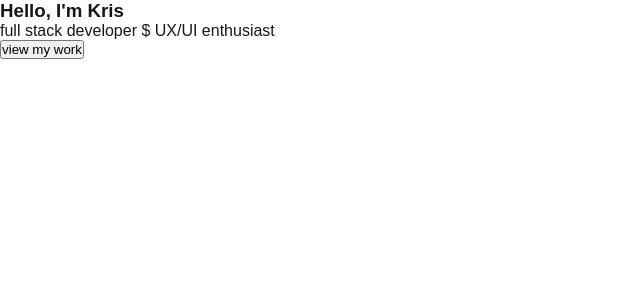
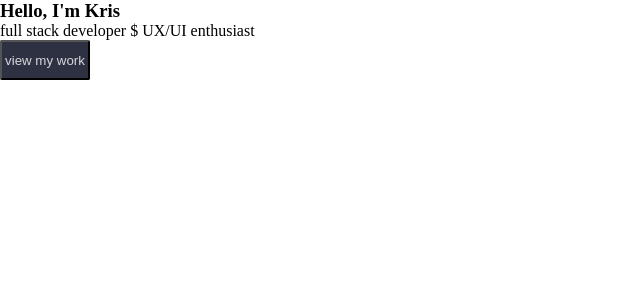
Before and after one commit to Kris-Ekiteles/Next_portfolio, a Next.js app: page / in a window 1280 px wide. Shown: the top 300 px of the page, without its empty margins (0-640 px from the left). Built offline with nearby package versions, Linux system fonts and the light colour scheme.

Commit message:
button styling

```diff
--- a/src/app/globals.css
+++ b/src/app/globals.css
@@ -1,14 +1,4 @@
-:root {
-  --background: #ffffff;
-  --foreground: #171717;
-}
 
-@media (prefers-color-scheme: dark) {
-  :root {
-    --background: #0a0a0a;
-    --foreground: #ededed;
-  }
-}
 
 html,
 body {
@@ -16,13 +6,7 @@ body {
   overflow-x: hidden;
 }
 
-body {
-  color: var(--foreground);
-  background: var(--background);
-  font-family: Arial, Helvetica, sans-serif;
-  -webkit-font-smoothing: antialiased;
-  -moz-osx-font-smoothing: grayscale;
-}
+
 
 * {
   box-sizing: border-box;
@@ -30,10 +14,17 @@ body {
   margin: 0;
 }
 
-a {
-  color: inherit;
-  text-decoration: none;
-}
+button{
+  background: #2D3142;
+  color: #D8D5DB;
+  height: 40px;
+  width: fit-content;
+  padding: 3px;
+  border-radius: 2px;
+ }
+
+
+
 
 @media (prefers-color-scheme: dark) {
   html {
```
